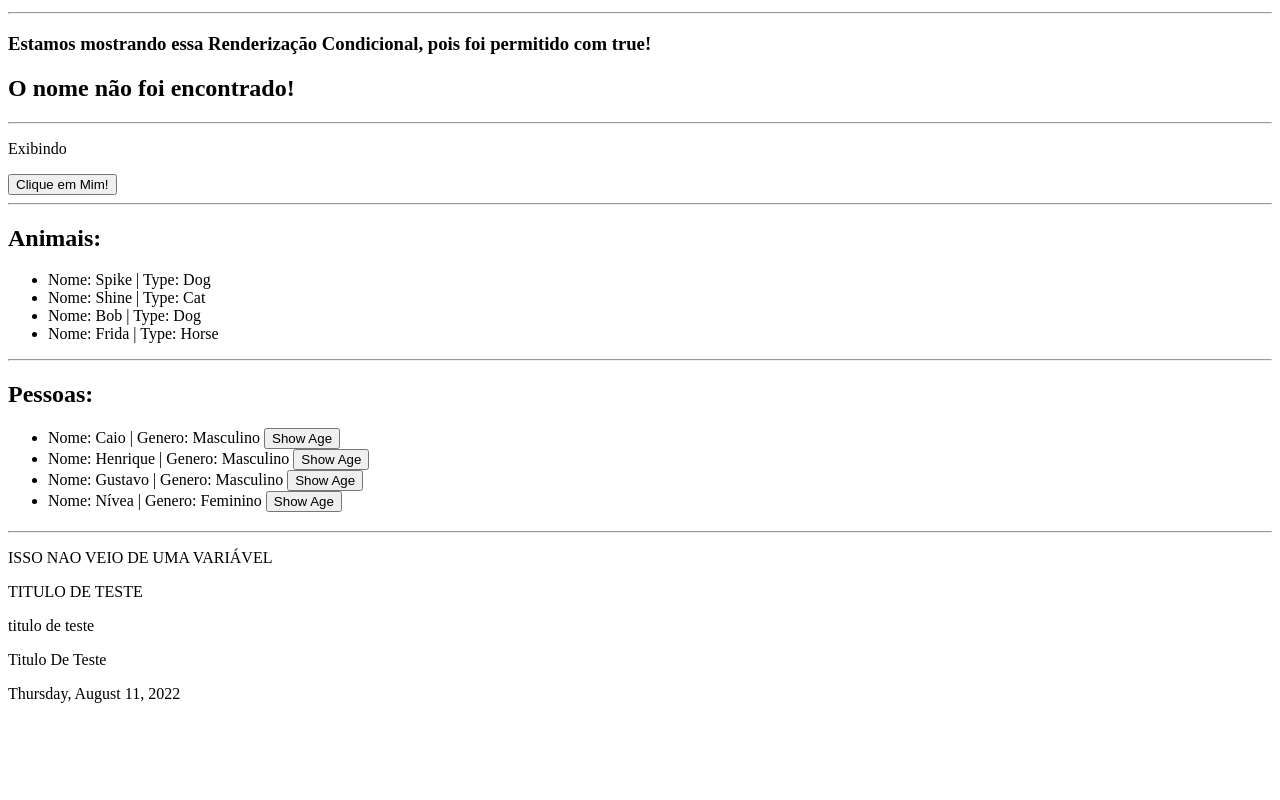
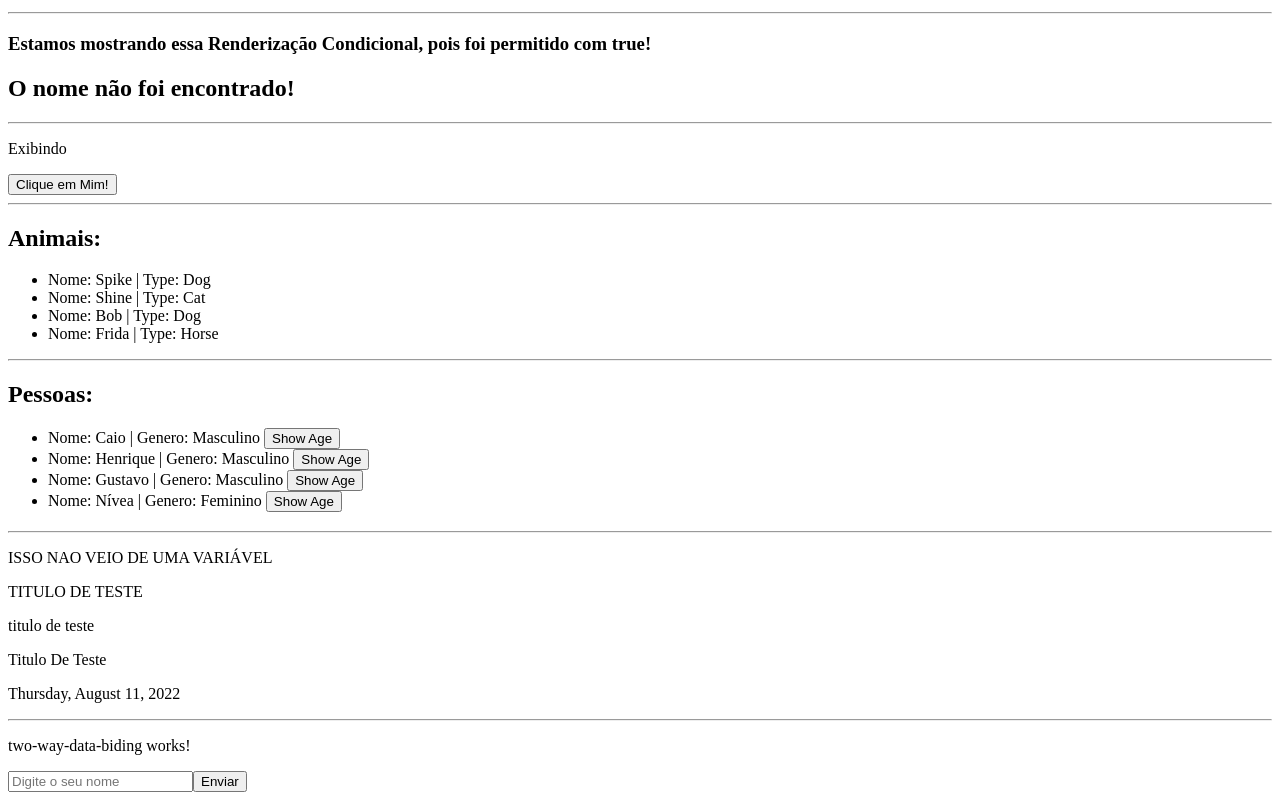
Before and after one commit to Caio-4lberto/mySelf, an Angular app: page / in a window 1280 px wide. Shown: the part 447-1247 px from the top of the page. Before the commit the page ends 1166 px from the top, so only its background shows below. Built offline with nearby package versions, Linux system fonts and the light colour scheme.

Commit message:
Two Way Data Biding

```diff
--- a/src/app/app.component.html
+++ b/src/app/app.component.html
@@ -15,3 +15,5 @@
 <app-example-application-interfaces></app-example-application-interfaces>
 <hr>
 <app-pipe-operators></app-pipe-operators>
+<hr>
+<app-two-way-data-biding></app-two-way-data-biding>
--- a/src/app/components/pipe-operators/pipe-operators.component.html
+++ b/src/app/components/pipe-operators/pipe-operators.component.html
@@ -1,6 +1,8 @@
 <!--              PIPES OPERATORS
     1. uppercase
-
+    2. lowercase
+    3. titlecase
+    4. date: "fullDate"
 -->
 
 <p> {{ "isso nao veio de uma variável" | uppercase }} </p>
--- /dev/null
+++ b/src/app/components/two-way-data-biding/two-way-data-biding.component.html
@@ -0,0 +1,22 @@
+<!--
+  FOI INSERIDO NO CÓDIGO NO app.module.ts QUE FICA NO FORMULÁRIO PAI 🔽
+  No inicio
+    import { FormsModule } from '@angular/forms';
+
+  imports
+    FormsModule
+-->
+
+<div>
+  <p>two-way-data-biding works!</p>
+  <form>
+    <input type="text" [(ngModel)]="name"
+    name="name"
+    placeholder="Digite o seu nome">
+    <input type="submit" value="Enviar">
+  </form>
+
+  <div *ngIf="name !== ''">
+    <p>O nome é {{ name }}</p>
+  </div>
+</div>
--- /dev/null
+++ b/src/app/components/two-way-data-biding/two-way-data-biding.component.ts
@@ -0,0 +1,17 @@
+import { Component, OnInit } from '@angular/core';
+
+@Component({
+  selector: 'app-two-way-data-biding',
+  templateUrl: './two-way-data-biding.component.html',
+  styleUrls: ['./two-way-data-biding.component.css']
+})
+export class TwoWayDataBidingComponent implements OnInit {
+
+  name:string = '';
+
+  constructor() { }
+
+  ngOnInit(): void {
+  }
+
+}
```
Also changed, not shown: src/app/app.module.ts (+6 -2 lines), src/app/components/two-way-data-biding/two-way-data-biding.component.css (added), 1 other file (tests, documents, lock files or other folders).
